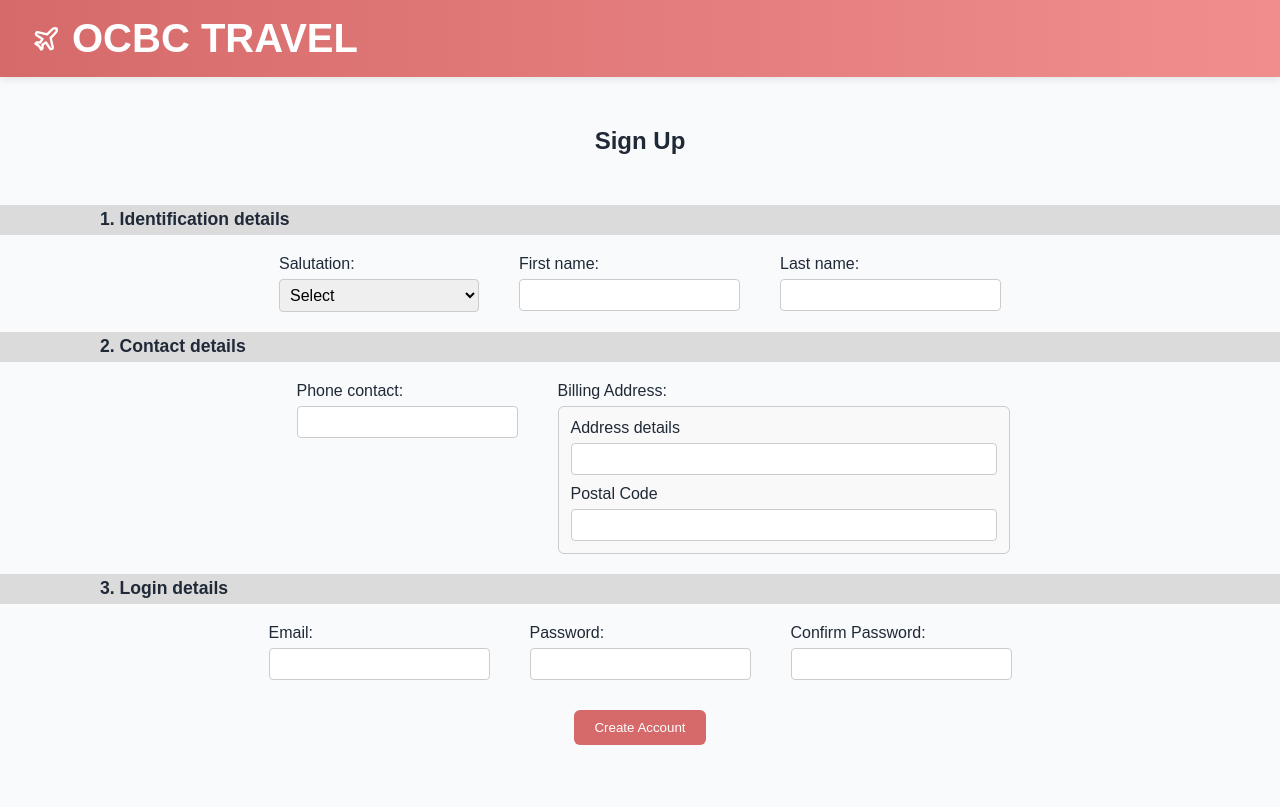
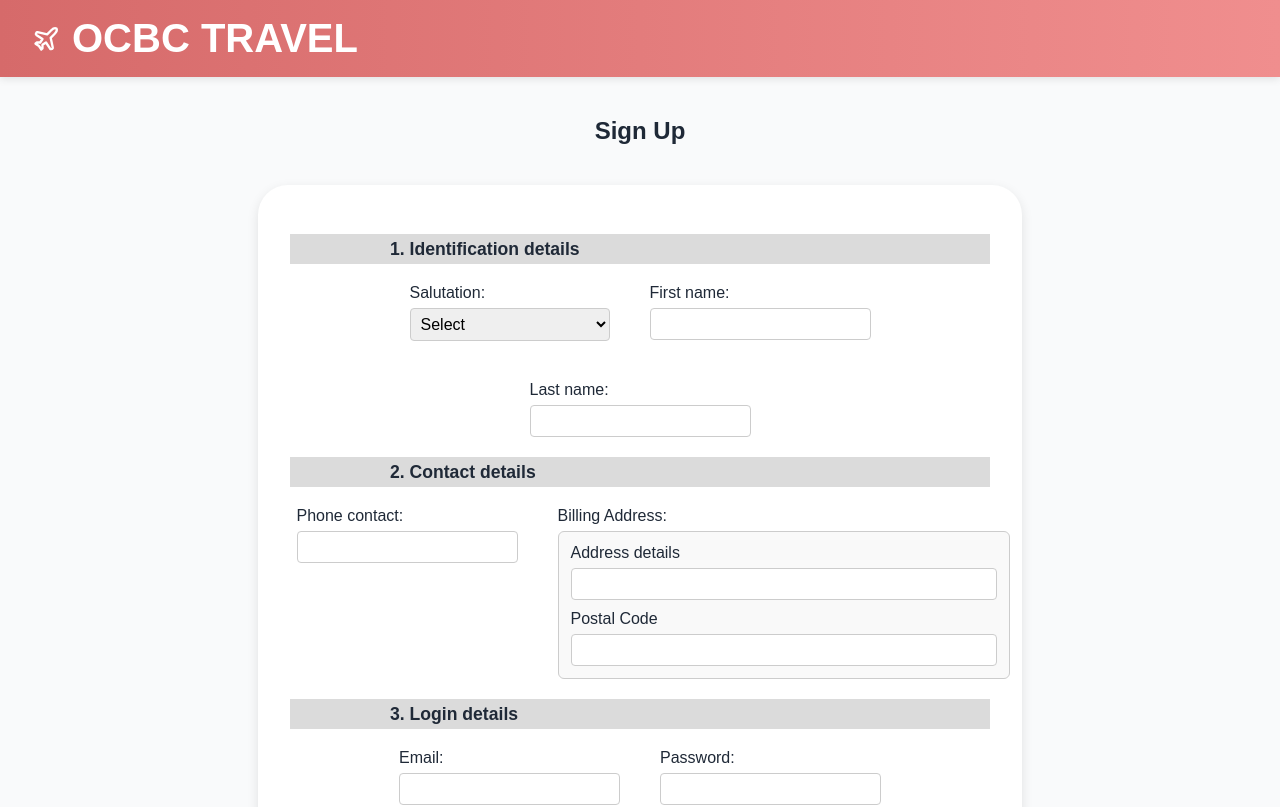
Before and after one commit to HtetAungLwinn/ESC_Project, a React (Create React App) app: page /signup in a window 1280 px wide. Shown: the top 807 px of the page. Built offline with nearby package versions, Linux system fonts and the light colour scheme.

Commit message:
sign up and login fix

```diff
--- a/src/Login.js
+++ b/src/Login.js
@@ -20,6 +20,7 @@ export default function Login() {
       </div>
       </div>
       <h2 style={{ padding: "50px" }}>Login</h2>
+      <div className="login-card">
       <form>
         <div className="login-form-container">
           <div className="input-group">
@@ -36,5 +37,6 @@ export default function Login() {
         </div>
       </form>
     </div>
+    </div>
   );
 }
--- a/src/Signup.js
+++ b/src/Signup.js
@@ -16,7 +16,8 @@ export default function Signup() {
     </div>
 
     <div className="centered">
-      <h2 style={{ padding: "30px" }}>Sign Up</h2>
+      <h2 style={{ padding: "20px" }}>Sign Up</h2>
+      <div className="signup-card">
       <form>
         <h3 className="section-header">1. Identification details</h3>
         <div className="flex-container">
@@ -86,5 +87,6 @@ export default function Signup() {
       </form>
     </div>
     </div>
+    </div>
   );
 }
--- a/src/index.css
+++ b/src/index.css
@@ -243,3 +243,21 @@ button[type="submit"]:hover {
   width: 100%;
   min-width: 400px;
 }
+
+.signup-card {
+  background-color: #fff;
+  border-radius: 30px;
+  box-shadow: 0 4px 12px rgba(0, 0, 0, 0.1);
+  padding: 2rem;
+  max-width: 700px;
+  margin: 0 auto 2rem;
+}
+
+.login-card {
+  background-color: #fff;
+  border-radius: 10px;
+  box-shadow: 0 4px 12px rgba(0, 0, 0, 0.1);
+  padding: 2rem;
+  max-width: 200px;
+  margin: 0 auto 2rem;
+}
```
